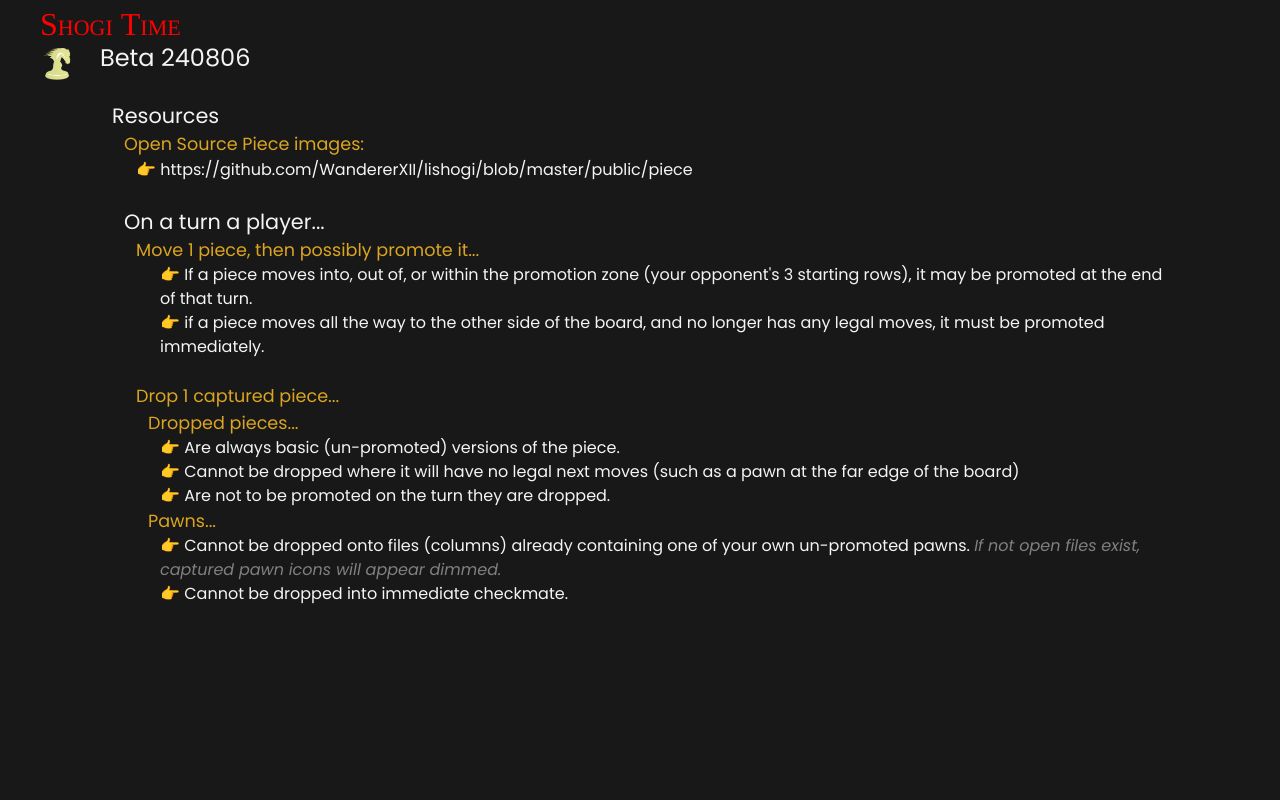
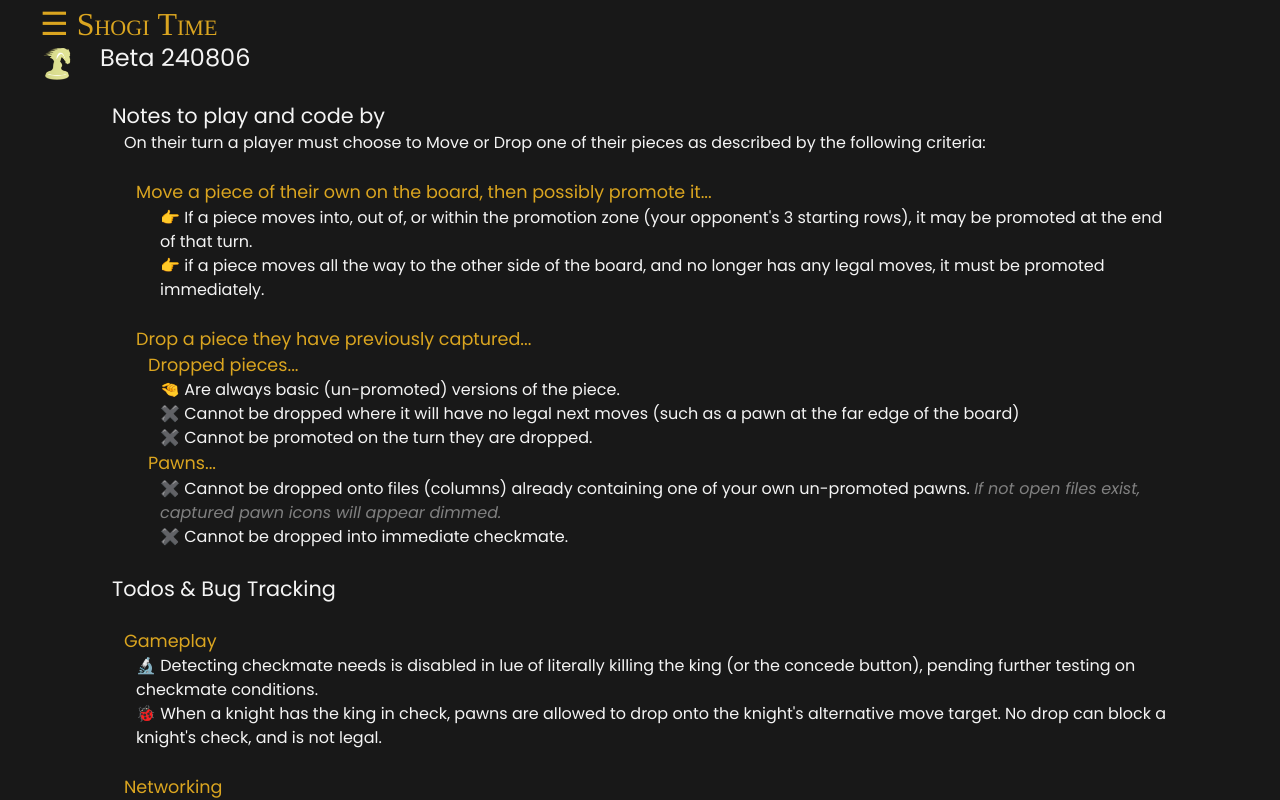
Before and after one commit to TheAutomaTom/Shogi-Time-Client, a Vue app: page / in a window 1280 px wide. Built offline with nearby package versions, Linux system fonts and the light colour scheme; no server answers.

Commit message:
Clean up and deploy

```diff
--- a/dev-dist/sw.js
+++ b/dev-dist/sw.js
@@ -82,7 +82,7 @@ define(['./workbox-5199072c'], (function (workbox) { 'use strict';
     "revision": "394660dce71e2e802b35b8ff6802626c"
   }, {
     "url": "index.html",
-    "revision": "0.6rqllrq4tpo"
+    "revision": "0.g4t225md3u"
   }], {});
   workbox.cleanupOutdatedCaches();
   workbox.registerRoute(new workbox.NavigationRoute(workbox.createHandlerBoundToURL("index.html"), {
--- a/src/Config/Router/router.ts
+++ b/src/Config/Router/router.ts
@@ -17,8 +17,8 @@ export const routes = [
   },
   {
     path: "/:pathMatch(.*)*",
-    name: "404",
-    component: () => import("../../Views/NotFound.vue"),
+    name: "/",
+    component: Dashboard,
   },
 ];
 
--- a/src/State/Game/BoardModel.ts
+++ b/src/State/Game/BoardModel.ts
@@ -47,11 +47,11 @@ export class BoardModel {
 
     this.P1ToBlock = [];
     this.P1ToKill = [];
-    this.P1KingCannotKill = [];
+    // this.P1KingCannotKill = [];
 
     this.P2ToBlock = [];
     this.P2ToKill = [];
-    this.P2KingCannotKill = [];
+    // this.P2KingCannotKill = [];
 
   }
 }
--- a/src/State/Game/MobilityEngine.ts
+++ b/src/State/Game/MobilityEngine.ts
@@ -82,7 +82,7 @@ export class MobilityEngine {
   // This operates on the attacker's pieces, starting from their furthest vector coordinate, walking back to their origin.
   defineMustBlockOrKill = ( board: BoardModel, player: number ): BoardModel => {
     if(this.logPhase) console.warn(`\r\n handleCheck...Player #${player}`);
-    const toLog = true;
+    const toLog = false;
     let toBlock = [] as TargetSquareModel[];
     let toKill   = [] as TargetSquareModel[];
 
@@ -310,7 +310,8 @@ export class MobilityEngine {
       if(attack.IsPin){
         board.Squares.forEach(defender => {
           if(defender.Id == attack.Defender?.Id){
-            const _ = defender.Piece.Mobility.setConstraint(attack.AttackVector);
+            // const _ = defender.Piece.Mobility.setConstraint(attack.AttackVector);
+            defender.Piece.Mobility.setConstraint(attack.AttackVector);
           }
         });
       }
--- a/src/State/GameState.ts
+++ b/src/State/GameState.ts
@@ -1,6 +1,6 @@
-// import { NewBoardSetup } from "./Game/BoardSetups/NewBoardSetup";
+import { NewBoardSetup } from "./Game/BoardSetups/NewBoardSetup";
 // import { TestBoardSetup } from "./Game/BoardSetups/TestBoardSetup";
-import { TestCheckBoardSetup } from "./Game/BoardSetups/TestCheckBoardSetup";
+// import { TestCheckBoardSetup } from "./Game/BoardSetups/TestCheckBoardSetup";
 
 import { BoardModel } from "@/State/Game/BoardModel";
 import { GamePhase } from "./Game/GamePhase";
@@ -14,7 +14,9 @@ import { ref } from "vue";
 
 export const useGameState = defineStore("GameState", () => {
 
+  const DebugLevel = import.meta.env.VITE_GAME_DEBUG_LEVEL;
   const _engine = new MobilityEngine();
+
 
   const logPieceSelect = false;
   // const logPieceCaptures = false;
@@ -25,9 +27,9 @@ export const useGameState = defineStore("GameState", () => {
   const Board = ref(
     new BoardModel( "Test-123",
                     1,
-                    // new NewBoardSetup().Squares,
+                    new NewBoardSetup().Squares,
                     // new TestBoardSetup().Squares,
-                    new TestCheckBoardSetup().Squares,
+                    // new TestCheckBoardSetup().Squares,
                     [],
                     [],
                     []
@@ -324,6 +326,7 @@ export const useGameState = defineStore("GameState", () => {
   };
 
   return {
+    DebugLevel,
     Board,
     // Checks,
     Phase,
--- a/src/ViewComponents/GameBoard/CapturedPiece.vue
+++ b/src/ViewComponents/GameBoard/CapturedPiece.vue
@@ -6,6 +6,7 @@
     @click="handleClickPieceInHand()"
   >
     <img
+      v-if="input.IconPath != ''"
       class="game-piece-in-hand"
       :src="`pieces/Shogi_FCZ/${input.IconPath}.svg`"
       :id="input.Id"
@@ -27,7 +28,7 @@ import { ref, watch } from 'vue';
     }
   });
 
-  const currentClass = ref([""]);
+  const iconPath = ref()
 
   const handleClickPieceInHand = () => {
     // console.log("\r\nInHandPiece.handleClickPieceInHand();");
--- a/src/ViewComponents/GameBoard/GameSquare.vue
+++ b/src/ViewComponents/GameBoard/GameSquare.vue
@@ -13,8 +13,7 @@
     >{{ getNotationText('y') }}</div>
 
 <!--  -->
-    <div>
-      <!-- v-if="input.Piece.Player != 0" -->
+    <div v-if="game$.DebugLevel > 0">
       <span
         class="board-notation board-notation-debug"
       >{{ input.Piece.Player != 0 ? `${input.Piece.Id}` : "" }}<br/>{{ input.X }}{{ input.Y }}
--- a/src/ViewComponents/LogoButton.vue
+++ b/src/ViewComponents/LogoButton.vue
@@ -1,25 +1,18 @@
 <script setup lang="ts">
-const props = defineProps({
-  color: {
-    type: String,
-    default: 'red',
-  },
-});
+import { useAppState } from '@/State/AppState';
 
-const logoColor = `color: ${props.color}`
+const app$ = useAppState();
 
 </script>
 
 <!-- === -->
 <template>
-  <h1
-    class="logo-button"
-    :style="logoColor"
-  >
-    <span>Shogi&nbsp;Time</span>
-    <img
-      src="/branding/logo-icon.png"
-    />
+  <h1 class="logo-button">
+    <span>
+      <span v-if="!app$.Layout$.DrawerIsOpen">☰&nbsp;Shogi&nbsp;Time</span>
+      <span v-if="app$.Layout$.DrawerIsOpen">Shogi&nbsp;Time</span>
+    </span>
+    <img src="/branding/logo-icon.png"/>
   </h1>
 </template>
 
@@ -30,15 +23,13 @@ const logoColor = `color: ${props.color}`
   padding-right: 1em;
 }
 
-.logo-button:hover{
-  color: goldenrod;
+.logo-button span:hover{
+  color: red;
 }
 
-.logo-button:active{
-  color: yellow;
-}
 
 .logo-button span{
+  color:goldenrod;
   font-size: xx-large;
   vertical-align:baseline;
   font-variant: small-caps;
@@ -51,4 +42,11 @@ const logoColor = `color: ${props.color}`
   margin-left: 3px;
 }
 
+.hamburger{
+  color: white;
+}
+.hamburger:hover{
+color: gold;
+}
+
 </style>
--- a/src/Views/DashboardView.vue
+++ b/src/Views/DashboardView.vue
@@ -7,18 +7,14 @@
     <br/>
 
     <div class="indent">
-      <h3>Resources</h3>
+
+
+      <h3>Notes to play and code by</h3>
       <div class="indent">
-        <h4 class="highlighted">Open Source Piece images: </h4>
-        <p class="indent">👉 https://github.com/WandererXII/lishogi/blob/master/public/piece</p>
-      </div>
-
+        <h5>On their turn a player must choose to Move or Drop one of their pieces as described by the following criteria:</h5>
         <br/>
-
         <div class="indent">
-      <h3>On a turn a player...</h3>
-      <div class="indent">
-        <h4 class="highlighted">Move 1 piece, then possibly promote it...</h4>
+          <h4 class="highlighted">Move a piece of their own on the board, then possibly promote it...</h4>
           <div class="indent">
             <ul class="indent">
               <li>👉 If a piece moves into, out of, or within the promotion zone (your opponent's 3 starting rows), it may be promoted at the end of that turn.</li>
@@ -28,20 +24,20 @@
 
         <br/>
 
-        <h4 class="highlighted">Drop 1 captured piece...</h4>
+          <h4 class="highlighted">Drop a piece they have previously captured...</h4>
           <div class="indent">
             <ul>
               <li><h4 class="highlighted">Dropped pieces...</h4></li>
                 <ul class="indent">
-                <li>👉 Are always basic (un-promoted) versions of the piece.</li>
-                <li>👉 Cannot be dropped where it will have no legal next moves (such as a pawn at the far edge of the board)</li>
-                <li>👉 Are not to be promoted on the turn they are dropped.</li>
+                  <li>🤏 Are always basic (un-promoted) versions of the piece.</li>
+                  <li>✖️ Cannot be dropped where it will have no legal next moves (such as a pawn at the far edge of the board)</li>
+                  <li>✖️ Cannot be promoted on the turn they are dropped.</li>
                 </ul>
 
               <li><h4 class="highlighted">Pawns...</h4></li>
                 <ul class="indent">
-                <li>👉 Cannot be dropped onto files (columns) already containing one of your own un-promoted pawns.  <em>If not open files exist, captured pawn icons will appear dimmed.</em></li>
-                <li>👉 Cannot be dropped into immediate checkmate.</li>
+                  <li>✖️ Cannot be dropped onto files (columns) already containing one of your own un-promoted pawns.  <em>If not open files exist, captured pawn icons will appear dimmed.</em></li>
+                  <li>✖️ Cannot be dropped into immediate checkmate.</li>
                 </ul>
 
             </ul>
@@ -51,6 +47,64 @@
       </div>
 
     </div>
+
+    <br/>
+
+    <div class="indent">
+      <h3>Todos & Bug Tracking</h3>
+
+      <br/>
+      <div class="indent">
+        <h4 class="highlighted">Gameplay</h4>
+        <p class="indent">🔬 Detecting checkmate needs is disabled in lue of literally killing the king (or the concede button), pending further testing on checkmate conditions.</p>
+        <p class="indent">🐞 When a knight has the king in check, pawns are allowed to drop onto the knight's alternative move target. No drop can block a knight's check, and is not legal.</p>
+      </div>
+      <br/>
+      <div class="indent">
+        <h4 class="highlighted">Networking</h4>
+        <p class="indent">💸Until a self-hosted (free) option is functioning, the Api's log in and remote-versus features will not be live.  The app can be used by sharing a single device for local thrills.</p>
+      </div>
+      <br/>
+      <div class="indent">
+        <h4 class="highlighted">Report a problem</h4>
+        <p class="highlighted"><a href="mailto:TheAutomaTom@gmail.com?subject=Shogi Time bug report&body=Howdy, I see something fishy go'n on!" target="_blank">🥷🏼 Submit a new bug</a></p>
+      </div>
+    </div>
+
+    <br/>
+    <div div class="indent">
+    <h3>Thanks for Free Resources in Use </h3>
+      <div class="indent">
+        <p class="indent">♟️ <a href="https://github.com/WandererXII/lishogi/blob/master/public/piece" target="_blank">Game Piece images</a></p>
+      </div>
+    </div>
+
+    <br/>
+
+    <div class="indent">
+      <h3>About the Codebase</h3>
+      <div class="indent">
+        <p class="indent">🎨 <a href="https://github.com/TheAutomaTom/Shogi-Time-Client" target="_blank">PWA Client in Vue 3</a></p>
+        <p class="indent">🌐 <a href="https://github.com/TheAutomaTom/Shogi-Time-Api" target="_blank">Api in .Net 8 & Keycloak 24</a></p>
+      </div>
+    </div>
+
+    <br/>
+
+    <div class="indent">
+      <h3>About the Author: <span class="highlighted">Tom Grossi</span></h3>
+      <div class="indent">
+        <p class="indent"><a href="https://github.com/TheAutomaTom" target="_blank">🐙 Github</a></p>
+        <p class="indent"><a href="https://www.SurrealityCheck.org/resume.pdf" target="_blank">📜 Resume</a></p>
+        <p class="indent"><a href="mailto:TheAutomaTom@gmail.com?subject=Seeking new talent!&body=Howdy, We'd love to chat about Shogi Time and our upcoming dev projects!" target="_blank">📬 Contact</a></p>
+      </div>
+    </div>
+
+
+
+
+
+
 
   </div>
 </template>
@@ -67,4 +121,13 @@ em {
   color: grey;
 }
 
+a {
+  color:white;
+  text-decoration: none;
+}
+a:hover{
+  color:cyan;
+}
+
+
 </style>
```
Also changed, not shown: 1 other file (tests, documents, lock files or other folders). Lines whose indentation alone changed are shown as unchanged.
